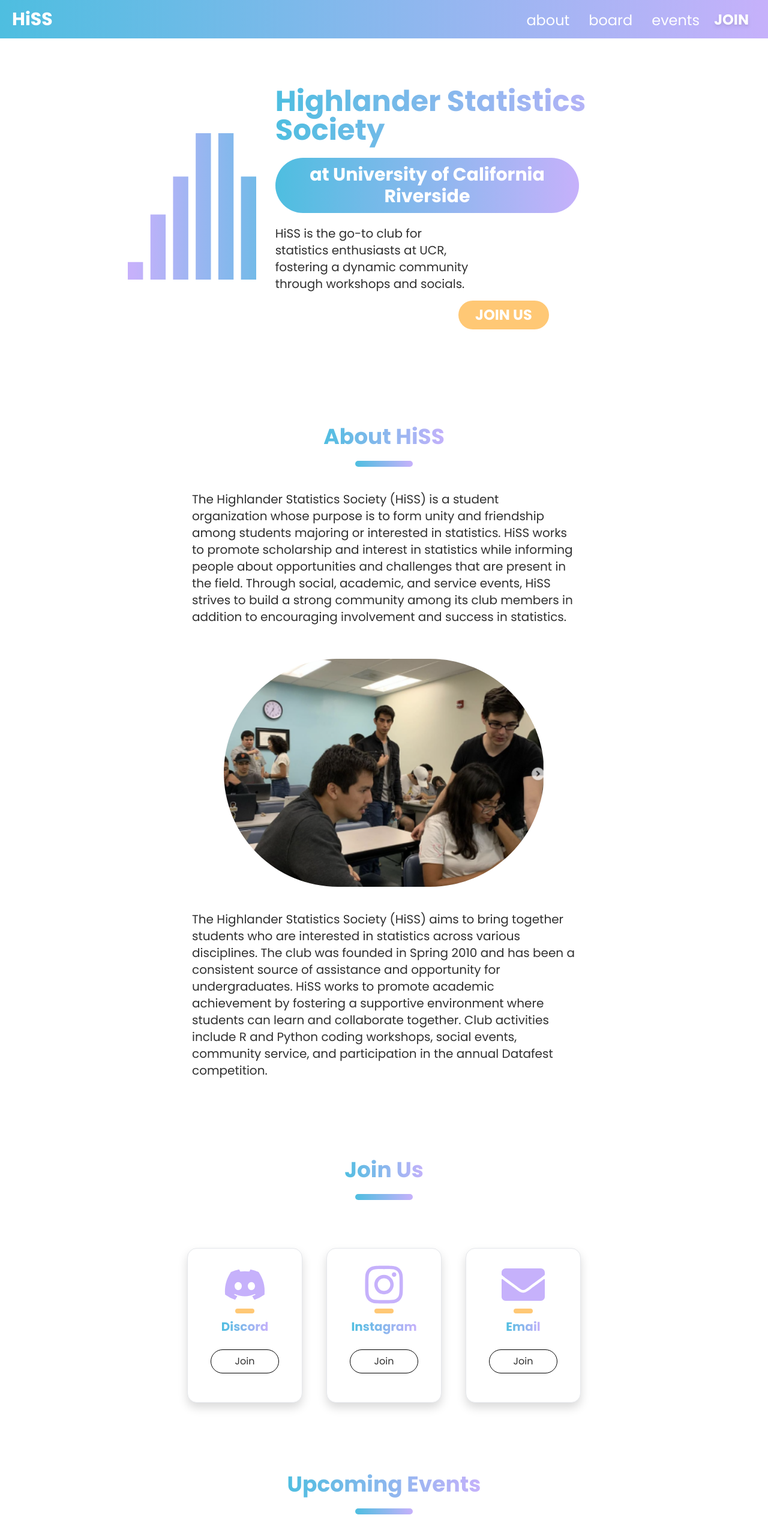
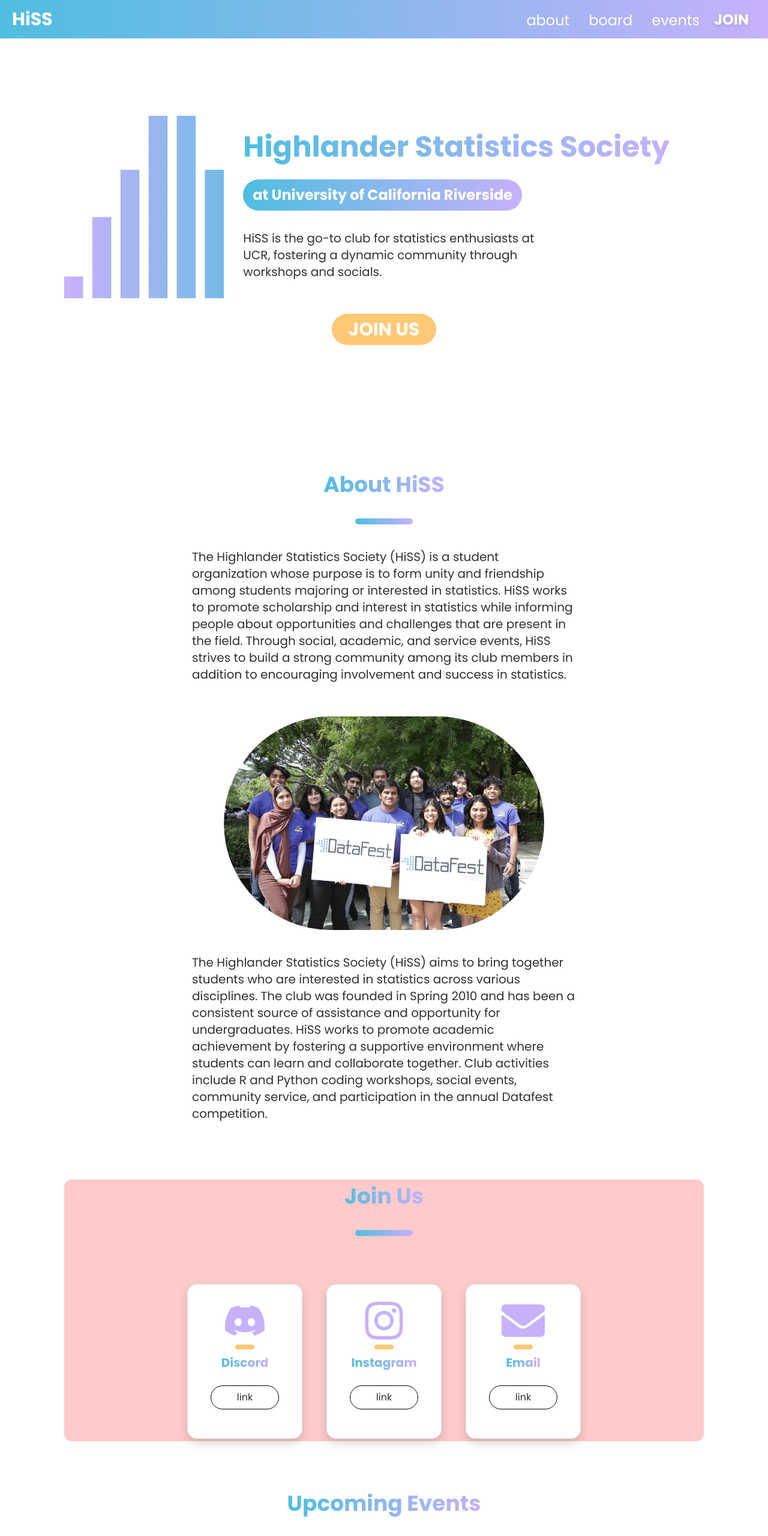
Before and after one commit to acm-ucr/hiss-website, a Next.js app: page / in a window 1280 px wide. Shown: the top 2560 px of the page at 60% size. Built offline with nearby package versions, Linux system fonts and the light colour scheme.

Commit message:
stuff tbh

```diff
--- a/src/components/Event.jsx
+++ b/src/components/Event.jsx
@@ -12,14 +12,14 @@ const Event = ({
   description = "",
 }) => {
   return (
-    <div className="flex rounded-xl overflow-hidden shadow w-11/12 md:w-1/2">
+    <div className="flex rounded-xl overflow-hidden shadow w-11/12 md:w-3/4 lg:w-1/2">
       <div className="flex flex-col justify-center items-center text-white text-center w-1/4 bg-gradient-to-br from-hiss-blue to-hiss-purple">
         <div className="text-3xl md:text-4xl font-bold">{month}</div>
         <div className="text-3xl md:text-4xl font-semibold ">{day}</div>
         <div className="text-xl font-normal">{time}</div>
       </div>
 
-      <div className="flex-1 pl-4">
+      <div className="flex-1 px-3">
         <p className="text-2xl font-bold mb-1 mt-1">{title}</p>
         <div className="flex items-center">
           <p className="flex m-0 p-0 font-normal">{location}</p>
@@ -30,7 +30,7 @@ const Event = ({
             </Link>
           )}
         </div>
-        <p className="w-full focus:outline-none resize-none font-normal text-sm md:text-base mt-3">
+        <p className="w-full focus:outline-none resize-none font-normal text-sm md:text-base my-3">
           {description}
         </p>
       </div>
--- a/src/components/Header.jsx
+++ b/src/components/Header.jsx
@@ -2,7 +2,7 @@ import React from "react";
 
 const Header = ({ text }) => {
   return (
-    <div className="flex-col items-center justify-center inline-flex">
+    <div className="flex-col items-center justify-center inline-flex gap-3">
       <p className="text-4xl p-1 font-bold text-transparent bg-clip-text bg-gradient-to-r from-hiss-blue to-hiss-purple">
         {text}
       </p>
--- a/src/components/about/Button.jsx
+++ b/src/components/about/Button.jsx
@@ -4,7 +4,7 @@ import Link from "next/link";
 const Button = ({ text, link }) => {
   return (
     <Link
-      className="bg-hiss-yellow text-white font-bold py-2 px-7 text-2xl no-underline rounded-full "
+      className="bg-hiss-yellow text-white font-bold py-2 px-7 text-3xl no-underline rounded-full "
       href={link}
     >
       {text}
--- a/src/components/about/Card.jsx
+++ b/src/components/about/Card.jsx
@@ -13,7 +13,7 @@ const Card = ({ text, icon, link }) => {
       </div>
       <button className="w-3/5 h-10 border-1 border-black hover:border-none hover:text-white hover:bg-hiss-purple rounded-full flex items-center justify-center mt-6">
         <Link href={link} className="text-inherit no-underline">
-          Join
+          link
         </Link>
       </button>
     </div>
--- a/src/components/about/Cards.jsx
+++ b/src/components/about/Cards.jsx
@@ -5,22 +5,22 @@ import Header from "../Header";
 
 const Cards = () => {
   return (
-    <div className="rounded-xl flex flex-col justify-center p-8 sm:w-full lg:w-10/12 space-y-20">
+    <div className="rounded-xl flex flex-col justify-center items-center bg-red-200 p-1 sm:w-full lg:w-10/12 space-y-20">
       <Header text={"Join Us"} />
       <div className="flex flex-row items-center justify-center space-x-3 md:space-x-10 w-full">
         <Card
           text={"Discord"}
-          link={"www.discord.com"}
+          link={"https://discord.gg/NrsJjtAQAE"}
           icon={<FaDiscord className="text-7xl text-hiss-purple" />}
         />
         <Card
           text={"Instagram"}
-          link={"www.instagram.com"}
+          link={"https://www.instagram.com/highlanderstatistics/"}
           icon={<FaInstagram className="text-7xl text-hiss-purple" />}
         />
         <Card
           text={"Email"}
-          link={"www.gmail.com"}
+          link={"mailto:highlanderstat@ucr.edu"}
           icon={<FaEnvelope className="text-7xl text-hiss-purple" />}
         />
       </div>
--- a/src/components/about/HiSS.jsx
+++ b/src/components/about/HiSS.jsx
@@ -1,7 +1,7 @@
 import React from "react";
 import Header from "../Header.jsx"; // previously was: src/components/Header
 import Image from "next/image";
-import About from "../../../public/images/about.png";
+import About from "../../../public/images/about.webp";
 
 const HiSS = () => {
   return (
--- a/src/components/about/Landing.jsx
+++ b/src/components/about/Landing.jsx
@@ -4,26 +4,28 @@ import chart from "../../../public/assets/chart.svg";
 import Button from "../about/Button.jsx";
 const Landing = () => {
   return (
-    <div className="flex justify-center items-center h-[90vh] md:h-[70vh] w-full">
-      <div className="h-auto flex sm:flex-row flex-col gap-8 justify-center items-center md:w-2/3">
-        <Image src={chart} className="w-1/2 md:w-1/4" alt="chart" />
-        <div className="flex flex-col w-3/4">
-          <p className="text-5xl !text-center md:!text-left py-1.5 font-bold text-transparent bg-clip-text bg-gradient-to-r from-hiss-blue to-hiss-purple">
+    <div className="flex flex-col justify-center items-center h-[90vh] lg:h-[80vh] w-full ">
+      <div className="h-auto flex lg:flex-row flex-col gap-8 justify-center items-center lg:w-5/6 ">
+        <Image
+          src={chart}
+          className="w-1/2 md:w-1/3 lg:w-1/4 2xl:w-1/5"
+          alt="chart"
+        />
+        <div className="flex flex-col w-3/4 2xl:w-1/2 items-center lg:items-start gap-2 lg:gap-0">
+          <p className="text-5xl !text-center lg:!text-left py-1.5 font-bold text-transparent bg-clip-text bg-gradient-to-r from-hiss-blue to-hiss-purple">
             Highlander Statistics Society
           </p>
-          <div className=" md:w-5/6 ">
-            <p className=" text-white md:px-4 py-2.5 px-2.5 font-bold text-center md:text-3xl w-fit bg-gradient-to-r from-hiss-blue to-hiss-purple rounded-full">
-              at University of California Riverside
-            </p>
-            <p className="md:my-1 py-1 md:w-2/3 md:!text-left text-base md:text-xl !text-center">
-              HiSS is the go-to club for statistics enthusiasts at UCR,
-              fostering a dynamic community through workshops and socials.
-            </p>
-            <div className="flex flex-col md:items-end items-center mt-[2%] md:mr-[10%]">
-              <Button text={"JOIN US"} link={"https://discord.gg/NrsJjtAQAE"} />
-            </div>
-          </div>
+          <p className=" text-white lg:px-4 py-2.5 px-2.5 font-bold text-center text-md md:text-2xl w-fit bg-gradient-to-r from-hiss-blue to-hiss-purple rounded-full">
+            at University of California Riverside
+          </p>
+          <p className="lg:my-1 py-1 lg:w-2/3 lg:!text-left text-base md:text-xl !text-center">
+            HiSS is the go-to club for statistics enthusiasts at UCR, fostering
+            a dynamic community through workshops and socials.
+          </p>
         </div>
+      </div>
+      <div className="flex flex-col lg:items-center items-center mt-[2%] ">
+        <Button text={"JOIN US"} link={"https://discord.gg/NrsJjtAQAE"} />
       </div>
     </div>
   );
```
Also changed, not shown: public/images/about.png (deleted), public/images/about.webp (added).
